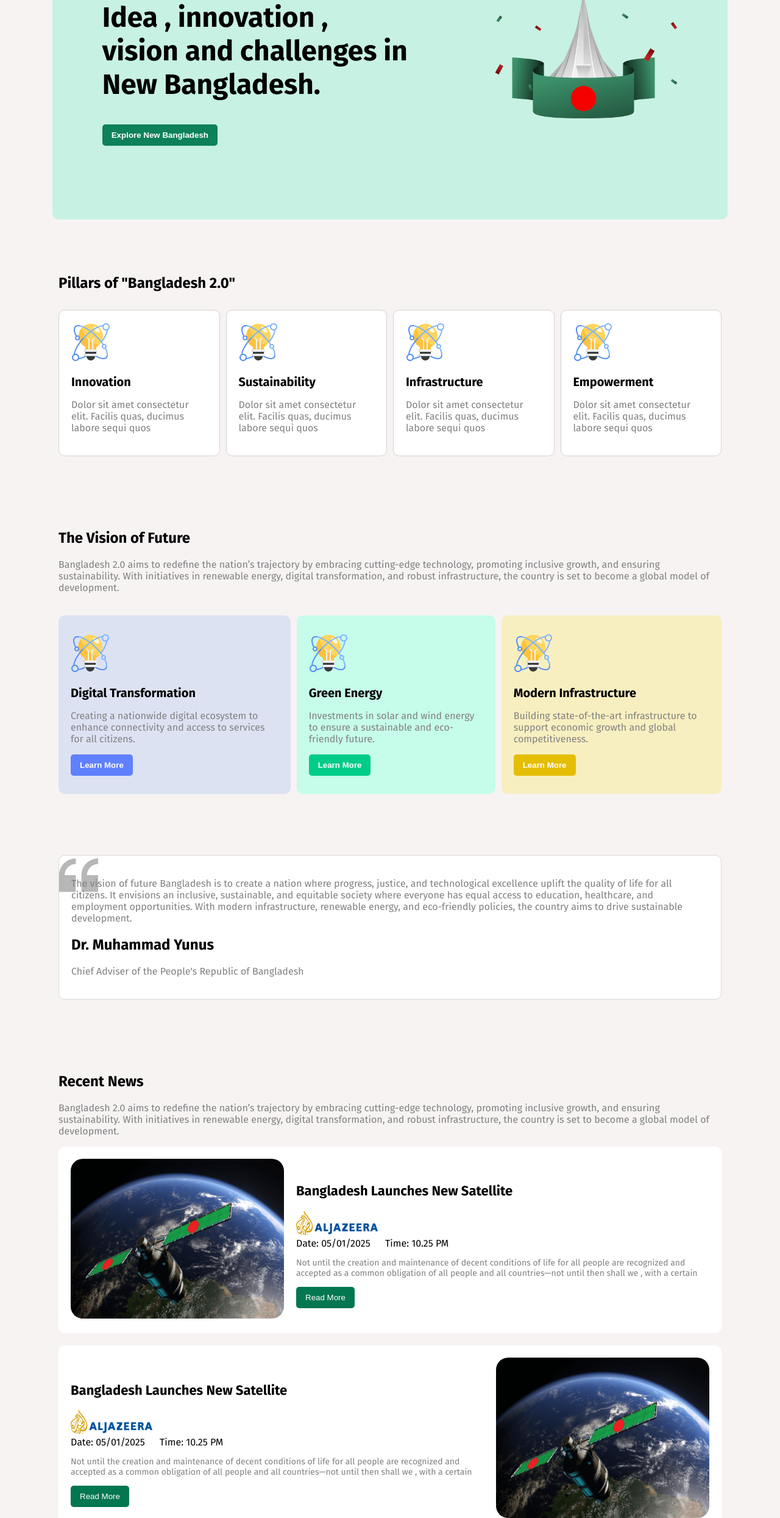
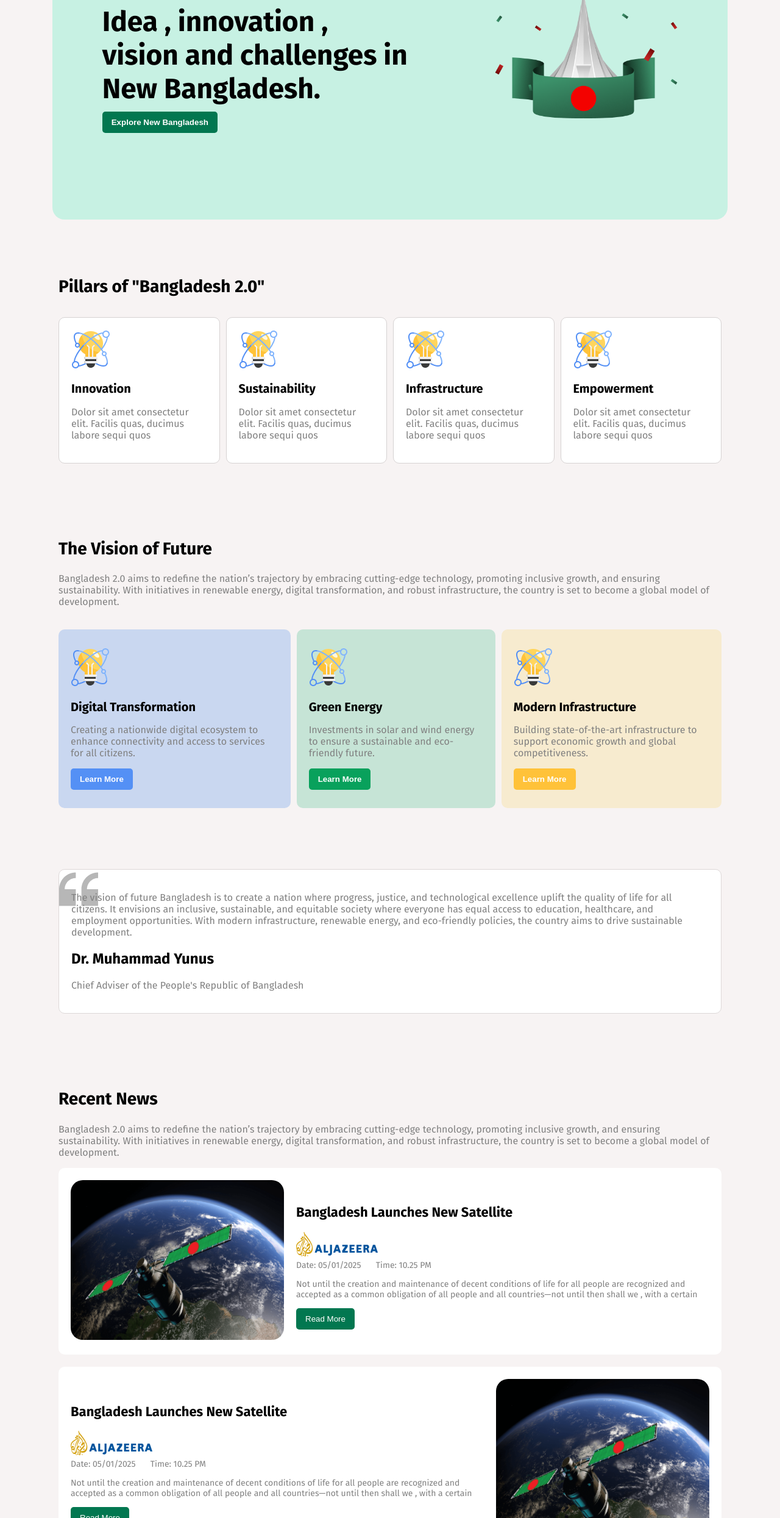
Before and after one commit to lipa-akter/1st-assaignment, a plain HTML site: page index.html in a window 1280 px wide. Shown: the part 311-2800 px from the top of the page at 61% size. Drawn offline with Linux system fonts and the light colour scheme.

Commit message:
5th commit

```diff
--- a/index.html
+++ b/index.html
@@ -29,7 +29,7 @@
             <div class="banner-container">
                 <div class="banner-content">
                     <p class="banner-text">Bangladesh 2.0</p>
-                    <h1 style="font-size: 46px;">Idea , innovation , <br>
+                    <h1 class="banner-title" >Idea , innovation , <br>
                         vision and challenges in <br>New Bangladesh.</h1>
                         <button class="banner-btn">Explore New Bangladesh</button>
 
@@ -188,8 +188,10 @@
            <section class="subscribe-section">
                 <h1 class="subscribe-title">Subscribe Newsletter</h1>
                 <p class="subscribe-description">Bangladesh 2.0 aims to redefine the nation’s trajectory by embracing cutting-edge <br> technology, promoting inclusive growth.</p>
-                <input type="text" placeholder="Enter your email here">
-                <button class="subscribe-btn">Subscribe</button>
+                <div style="display: flex;">
+                    <input type="text" placeholder="Enter your email here">
+                    <button class="subscribe-btn">Subscribe</button>
+                </div>
                 <p class="subscribe-description">We promise not to spam you!</p>
 
            </section>
@@ -199,6 +201,7 @@
     <footer>
         <div class="footer-section">
             <h1 class="footer-content">Bangladesh 2.0</h1>
+            <hr>
             <div class="footer-icon">
                 <img src="./assets/facebook.png" alt="footer-icon">
                 <img src="./assets/instagram.png" alt="footer-icon">
--- a/style/style.css
+++ b/style/style.css
@@ -23,16 +23,17 @@ body{
 }
 .nav-btn{
     padding: 10px 15px;
-    border-color: aquamarine;
+    border-color: rgb(2, 119, 80);
     border-radius: 5px;
     font-weight: bold;
-    color: aquamarine;
+    color: rgb(2, 119, 80);
 
 }
 .nav-btn:hover{
-    background-color: aquamarine;
+    background-color: rgb(2, 119, 80);
     color: white;
     border: none;
+    transition: 0 03s;
 }
 
 /* hero section */
@@ -45,11 +46,17 @@ body{
     height: 70vh;
     width:85%;
     margin: 0 auto;
-    border-radius: 10px;
+    border-radius: 20px;
     padding: 10px;
 }
 .banner-img{
     width: 300px;
+}
+.banner-title{
+    font-size: 46px;
+    font-weight: bold;
+    padding-bottom: 10px;
+    margin: 0;
 }
 .banner-text{
     color:rgb(129, 129, 129);
@@ -57,12 +64,13 @@ body{
     font-size: 24px;
 }
 .banner-btn{
-    background-color: rgb(13, 129, 90);
+    background-color: rgb(2, 119, 80);
     border: none;
     padding: 10px 15px;
     border-radius: 5px;
     color: white;
     font-weight: bold;
+
 
 }
 .banner-btn:hover{
@@ -79,12 +87,17 @@ main{
 }
 
 /* pillars of Bangladesh */
+.pillars-content{
+    font-size:28px ;
+    font-weight: bold;
+}
 .pillars-box{
     display: flex;
     justify-content: space-around;
     padding-top: 10px;
     gap: 10px;
 }
+
 .box-title{
     font-size: 20px;
     font-weight: bold;
@@ -105,6 +118,7 @@ main{
 .future-content{
     padding-top: 100px;
     font-weight:bold ;
+    font-size: 28px;
 }
 .card-description{
     font-size: 16px;
@@ -121,7 +135,7 @@ main{
 /* card-section-1 */
 
 .card-1{
-    background-color: rgb(221, 226, 243);
+    background-color: #c9d7f0;
     border-radius: 10px;
     padding: 30px 20px;
 }
@@ -134,7 +148,7 @@ main{
 }
 
 .card-btn-1{
-    background-color: rgb(96, 128, 255);
+    background-color: #5490F5;
     border: none;
     border-radius: 5px;
     padding: 10px 15px;
@@ -148,12 +162,12 @@ main{
 }
 /* card-section-2 */
 .card-2{
-    background-color: rgb(198, 252, 234);
+    background-color: #C6E4D6;
     border-radius: 10px;
     padding: 30px 20px;
 }
 .card-btn-2{
-    background-color: rgb(0, 204, 136);
+    background-color: #09A15C;
     border: none;
     border-radius: 5px;
     padding: 10px 15px;
@@ -167,7 +181,7 @@ main{
 }
 /* card-section-3 */
 .card-3{
-    background-color: rgb(248, 239, 192);
+    background-color: #F7EBCF;
     border-radius: 10px;
     padding: 30px 20px;
 }
@@ -175,7 +189,7 @@ main{
 
 }
 .card-btn-3{
-    background-color: rgb(228, 190, 3);
+    background-color: #FFC239;
     border: none;
     border-radius: 5px;
     padding: 10px 15px;
@@ -192,6 +206,7 @@ main{
 
 .others{
     padding-top: 100px;
+
 }
 .container{
      background-color: white;
@@ -212,7 +227,7 @@ main{
 }
 /* resent news style */
 .news-content{
-
+    font-size: 28px;
     font-weight: bold;
     padding-top: 100px;
 
@@ -252,10 +267,12 @@ main{
 
 .timee{
     padding-left: 20px;
-    font-size: 16px;
+    font-size: 14px;
+    color: gray;
 }
 .date{
-    font-size: 16px;
+    font-size: 14px;
+    color: gray;
 }
 /* news btn */
 
@@ -266,11 +283,17 @@ main{
     padding: 10px 15px;
     color: white;
 }
+.news-btn:hover{
+    background-color: white;
+    color: black;
+    transition: ease-out;
+}
 
 /* Donate Today style */
 .donate-title{
     text-align: center;
     font-weight: bold;
+    font-size: 28px;
     padding-top: 100px;
 }
 .donate-discription{
@@ -312,10 +335,10 @@ main{
     border: none;
     padding: 10px 15px;
     text-align: center;
-    margin-left: 125px;
+    margin-left: 15%;
 }
 .donate-btn{
-    background-color: #027750;
+    background-color: rgb(2, 119, 80);
     color: white;
     padding: 10px 15px;
     font-weight: bold;
@@ -350,7 +373,6 @@ input{
     padding: 10px 40px;
     border-radius: 5px 0  0 5px;
     margin-left:250px;
-
 }
 .subscribe-btn{
     background-color:rgb(2, 119, 80) ;
@@ -367,9 +389,11 @@ input{
 /* style footer section */
 .footer-section{
     padding: 20px 30px;
+    background-color: white;
+
 }
 .footer-content{
-    font-size: 28px;
+    font-size: 24px;
     font-weight: bold;
     text-align: center;
 
```
